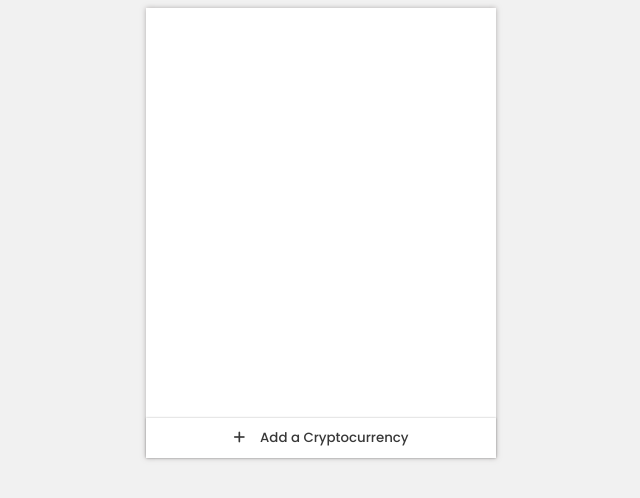
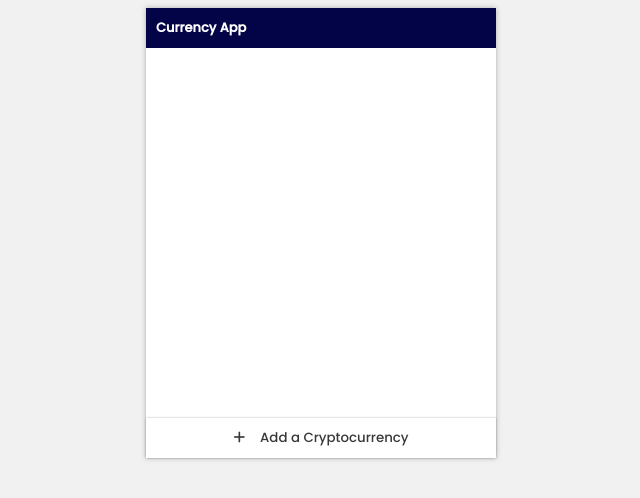
Before and after one commit to adarsh25t/currency, a React (Create React App) app: page / in a window 1280 px wide. Shown: the top 498 px of the page, without its empty margins (178-818 px from the left). Built offline with nearby package versions, Linux system fonts and the light colour scheme.

Commit message:
add search

```diff
--- a/src/components/NewCurrency/Header.js
+++ b/src/components/NewCurrency/Header.js
@@ -3,7 +3,7 @@ import { useDispatch } from 'react-redux';
 import { hideAdd } from '../../Store/ShowAddCurrency';
 import './newCurrency.css'
 
-function Header() {
+function Header({isShow,title}) {
 
     const dispatch = useDispatch();
 
@@ -13,7 +13,8 @@ function Header() {
 
     return (
         <div className='add_header'>
-            <i class="fas fa-times" onClick={hideHandler}></i>
+            <h3>{title}</h3>
+            {isShow ? <i class="fas fa-times" onClick={hideHandler}></i> : ""}
         </div>
     )
 }
--- a/src/components/NewCurrency/NewCurrency.js
+++ b/src/components/NewCurrency/NewCurrency.js
@@ -1,17 +1,50 @@
-import React from 'react';
+import React, { useEffect, useState } from 'react';
 import { useSelector } from 'react-redux';
 import Header from './Header';
 import './newCurrency.css'
 import NewItem from './NewItem';
+import SearchCurrency from './SearchCurrency';
 
 function NewCurrency() {
+
+  const [list,setList] = useState();
+  const [loading,setLoading] = useState(true);
+  const [search,setSearch] = useState('')
+
+  async function allCurrency(){
+        setLoading(true)
+        const API_URl = "https://data.messari.io/api/v1/assets?fields=id,slug,symbol,name,metrics/market_data/price_usd,metrics/market_data/percent_change_usd_last_24_hours";
+        let response = await fetch(API_URl);
+        let Data = await response.json();
+        setList(Data.data);
+        setLoading(false);
+  }
+
+  function searchHandler(val){
+      setSearch(val)
+      if(val !== ""){
+        let Data = list.filter((item)=>{
+            if(item.name.toLowerCase().charAt(0) === search){
+              setList(Data);
+            }
+        })
+
+      }
+  }
+
+  useEffect(()=>{
+    allCurrency();
+  },[search])
+
+
 
 
 
   return (
     <div className='new-currency'>
-        <Header/>
-        <NewItem/>
+        <Header isShow={true}/>
+        <SearchCurrency search={searchHandler}/>
+        <NewItem list={list} loading={loading}/>
     </div>
   )
 }
--- a/src/components/NewCurrency/NewItem.js
+++ b/src/components/NewCurrency/NewItem.js
@@ -6,32 +6,20 @@ import { hideAdd } from '../../Store/ShowAddCurrency';
 import { AllCurrency } from '../../Store/ShowAllCurrency';
 import './newitem.css'
 
-function NewItem() {
+function NewItem({list,loading}) {
 
-  const [list,setList] = useState();
-  const [loading,setLoading] = useState(true);
   const dispatch = useDispatch();
 
-  async function allCurrency(){
-    setLoading(true)
-    const API_URl = "https://data.messari.io/api/v1/assets?fields=id,slug,symbol,name,metrics/market_data/price_usd,metrics/market_data/percent_change_usd_last_24_hours";
-    let response = await fetch(API_URl);
-    let Data = await response.json();
-    setList(Data.data);
-    setLoading(false);
-  }
-
-  useEffect(()=>{
-
-    allCurrency();
-
-  },[])
+  const currency = useSelector((state)=>{
+    return state.currency
+  })
 
  const addHandler = (item)=>{
     dispatch(AllCurrency(item));
-    console.log(item);
-    //dispatch(hideAdd(false))
+    dispatch(hideAdd(false))
  }
+
+
 
 
   return (
--- /dev/null
+++ b/src/components/NewCurrency/SearchCurrency.js
@@ -0,0 +1,12 @@
+import React, { useEffect, useState } from 'react'
+
+function SearchCurrency({search}) {
+
+  return (
+    <div>
+        <input type="text" onChange={(event)=>search(event.target.value)}/>
+    </div>
+  )
+}
+
+export default SearchCurrency
--- a/src/components/NewCurrency/newCurrency.css
+++ b/src/components/NewCurrency/newCurrency.css
@@ -9,11 +9,17 @@
 .add_header{
     height: 40px;
     background-color: rgb(3, 3, 71);
+    display: flex;
+    justify-content: space-between;
+    align-items: center;
+}
+.add_header h3{
+    font-size: 13px;
+    color: white;
+    margin-left: 10px;
 }
 .add_header i{
-    float: right;
     padding-right: 15px;
-    padding-top: 15px;
     color: white;
     cursor: pointer;
 }
--- a/src/components/NewlyCurrency/NewlyCurrency.js
+++ b/src/components/NewlyCurrency/NewlyCurrency.js
@@ -2,12 +2,14 @@ import React from 'react'
 import { useSelector } from 'react-redux';
 import AddCurrency from '../AddCurrency/AddCurrency'
 import Currency from '../Currency/Currency';
+import Header from '../NewCurrency/Header';
 import './newly.css'
 
 function NewlyCurrency() {
 
   return (
     <div className='currency-wrapper'>
+        <Header title={'Currency App'} isShow={false}/>
         <Currency/>
         <AddCurrency/>
     </div>
```
